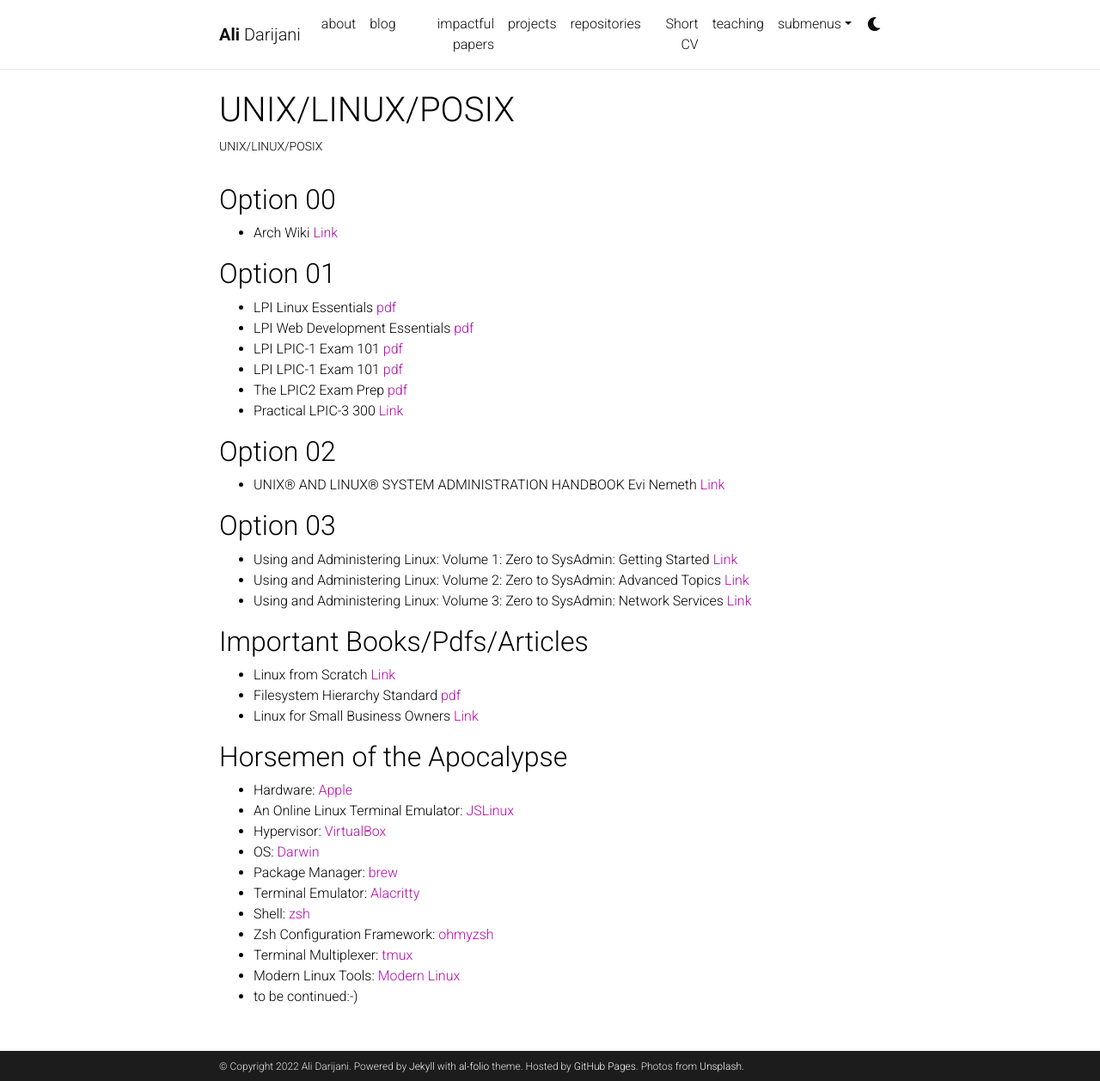
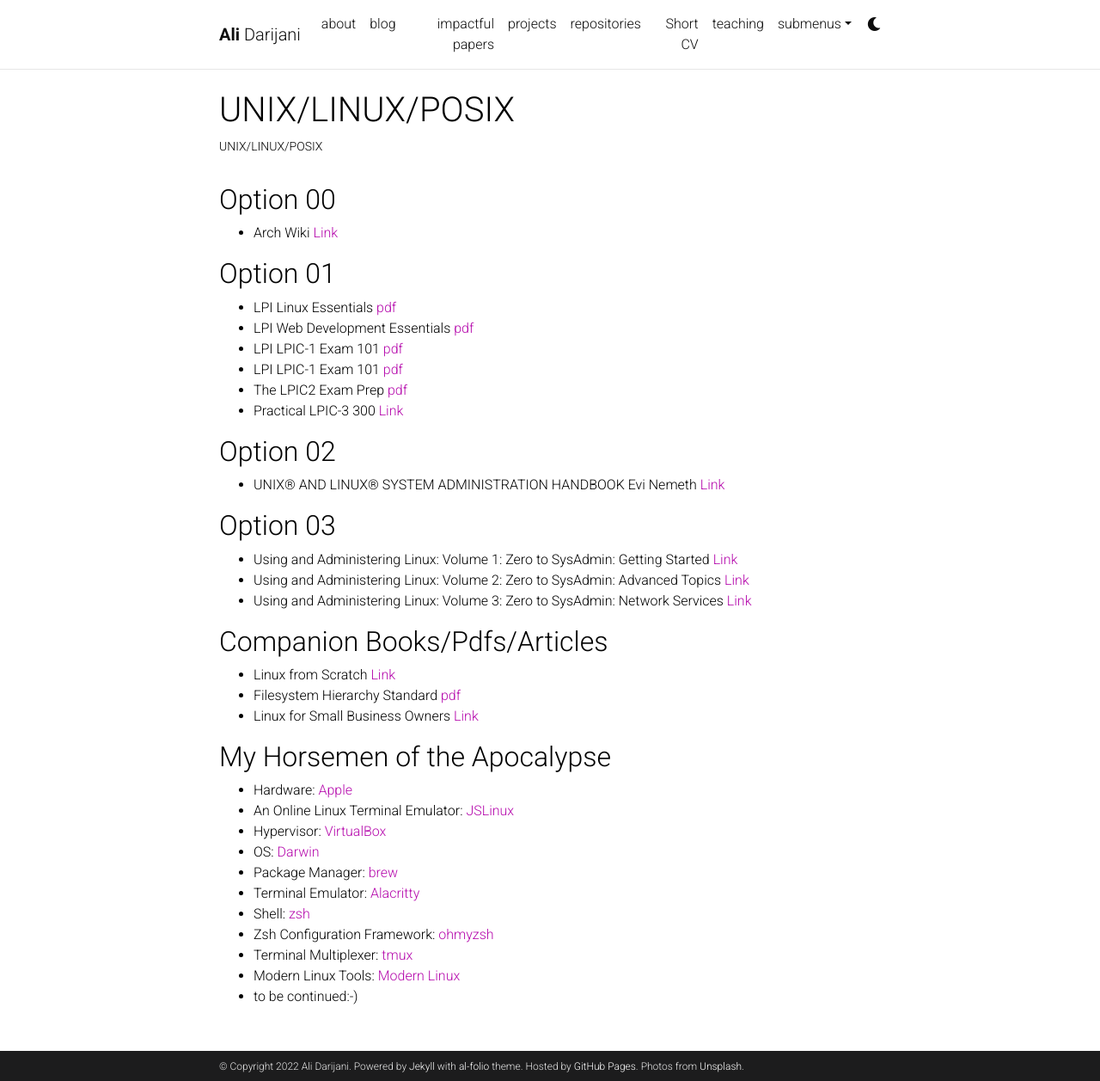
Before and after one commit to adarijani/adarijani.github.io_archived, a Jekyll site: the page built from _projects/unix linux posix.md, in a window 1280 px wide and 1257 px high. Shown: the whole window at 86% size. Built offline with Jekyll 4.4.1, drawn with Linux system fonts in a browser that asks for light colours; comment, search, counter and statistics services are not loaded; a style sheet for code colours, icons or effects is not loaded.

Commit message:
Update unix linux posix.md

```diff
--- a/_projects/unix linux posix.md
+++ b/_projects/unix linux posix.md
@@ -26,12 +26,12 @@
 * Using and Administering Linux: Volume 2: Zero to SysAdmin: Advanced Topics [Link](https://www.oreilly.com/library/view/using-and-administering/9781484254554/)
 * Using and Administering Linux: Volume 3: Zero to SysAdmin: Network Services [Link](https://www.oreilly.com/library/view/using-and-administering/9781484254851/)
 
-## Important Books/Pdfs/Articles
+## Companion Books/Pdfs/Articles
 * Linux from Scratch [Link](https://www.linuxfromscratch.org/lfs/downloads/stable/LFS-BOOK-11.2.pdf)
 * Filesystem Hierarchy Standard [pdf](https://refspecs.linuxfoundation.org/FHS_3.0/fhs-3.0.pdf)
 * Linux for Small Business Owners [Link](https://link.springer.com/book/10.1007/978-1-4842-8264-9)
 
-## Horsemen of the Apocalypse
+## My Horsemen of the Apocalypse
 * Hardware: [Apple](https://www.apple.com/mac/)
 * An Online Linux Terminal Emulator: [JSLinux](https://bellard.org/jslinux/)
 * Hypervisor: [VirtualBox](https://www.virtualbox.org/)
```
